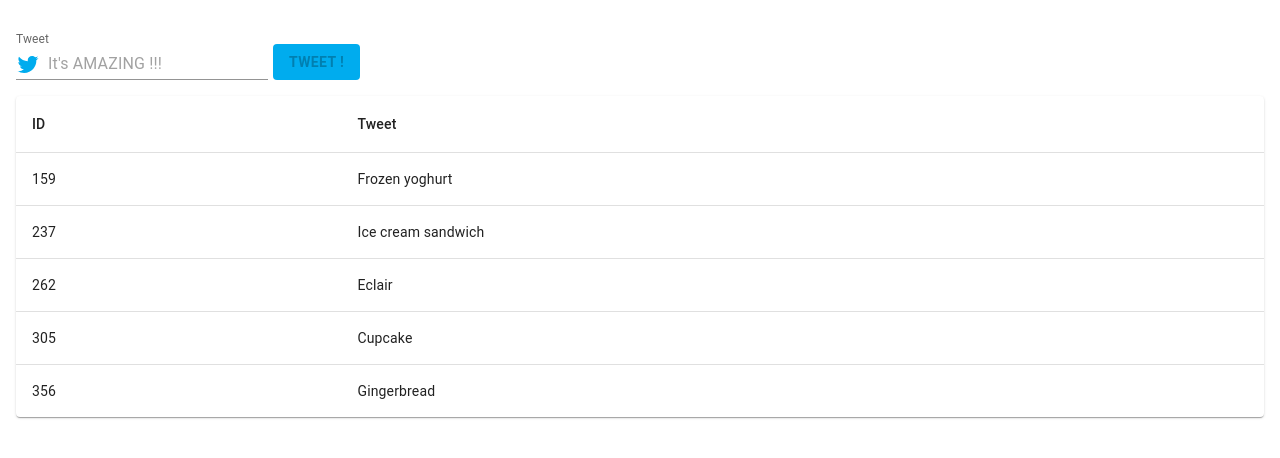
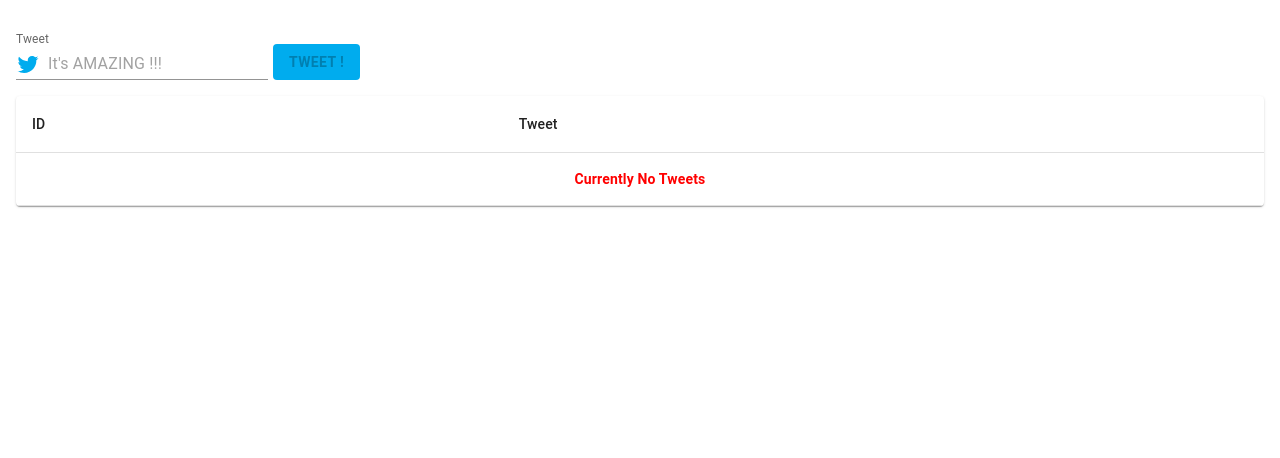
Before and after one commit to ryanhinchliffebae/twitter-posting, a React (Create React App) app: page / in a window 1280 px wide. Shown: the top 458 px of the page. Built offline with nearby package versions, Linux system fonts and the light colour scheme.

Commit message:
clicking the tweet button now saves tweets the table of tweets

```diff
--- a/src/components/HistoryOfTweetsTable/HistoryOfTweetsTable.module.scss
+++ b/src/components/HistoryOfTweetsTable/HistoryOfTweetsTable.module.scss
@@ -1,3 +1,9 @@
 .HistoryOfTweetsTable {
   margin: 1rem 0;
 }
+
+.NoTweetsMessage {
+  text-align: center !important;
+  font-weight: bold !important;
+  color: red !important;
+}
--- a/src/components/HistoryOfTweetsTable/HistoryOfTweetsTable.tsx
+++ b/src/components/HistoryOfTweetsTable/HistoryOfTweetsTable.tsx
@@ -8,24 +8,6 @@ import TableHead from '@mui/material/TableHead';
 import TableRow from '@mui/material/TableRow';
 import Paper from '@mui/material/Paper';
 import {useAppSelector} from "../../redux/hooks";
-
-function createData(
-    name: string,
-    calories: number,
-    fat: number,
-    carbs: number,
-    protein: number,
-) {
-    return { name, calories, fat, carbs, protein };
-}
-
-const rows = [
-    createData('Frozen yoghurt', 159, 6.0, 24, 4.0),
-    createData('Ice cream sandwich', 237, 9.0, 37, 4.3),
-    createData('Eclair', 262, 16.0, 24, 6.0),
-    createData('Cupcake', 305, 3.7, 67, 4.3),
-    createData('Gingerbread', 356, 16.0, 49, 3.9),
-];
 
 
 interface IHistoryOfTweetsTable {
@@ -46,14 +28,23 @@ const HistoryOfTweetsTable: FC<IHistoryOfTweetsTable> = () => {
                     </TableRow>
                 </TableHead>
                 <TableBody>
-                    {rows.map((row) => (
+                    {
+                        tweetTable.length === 0 &&
+                        <TableRow>
+                            <TableCell component="th" scope="row" colSpan={2} className={styles.NoTweetsMessage}>
+                               Currently No Tweets
+                            </TableCell>
+                        </TableRow>
+                    }
+
+                    {tweetTable.length !== 0 && tweetTable.map((row) => (
                         <TableRow
-                            key={row.name}
+                            key={row.tweetId}
                             sx={{ '&:last-child td, &:last-child th': { border: 0 } }}
                         >
-                            <TableCell component="th" scope="row">{row.calories}</TableCell>
+                            <TableCell component="th" scope="row">{row.tweetId}</TableCell>
                             <TableCell>
-                                {row.name}
+                                {row.tweet}
                             </TableCell>
                         </TableRow>
                     ))}
```
